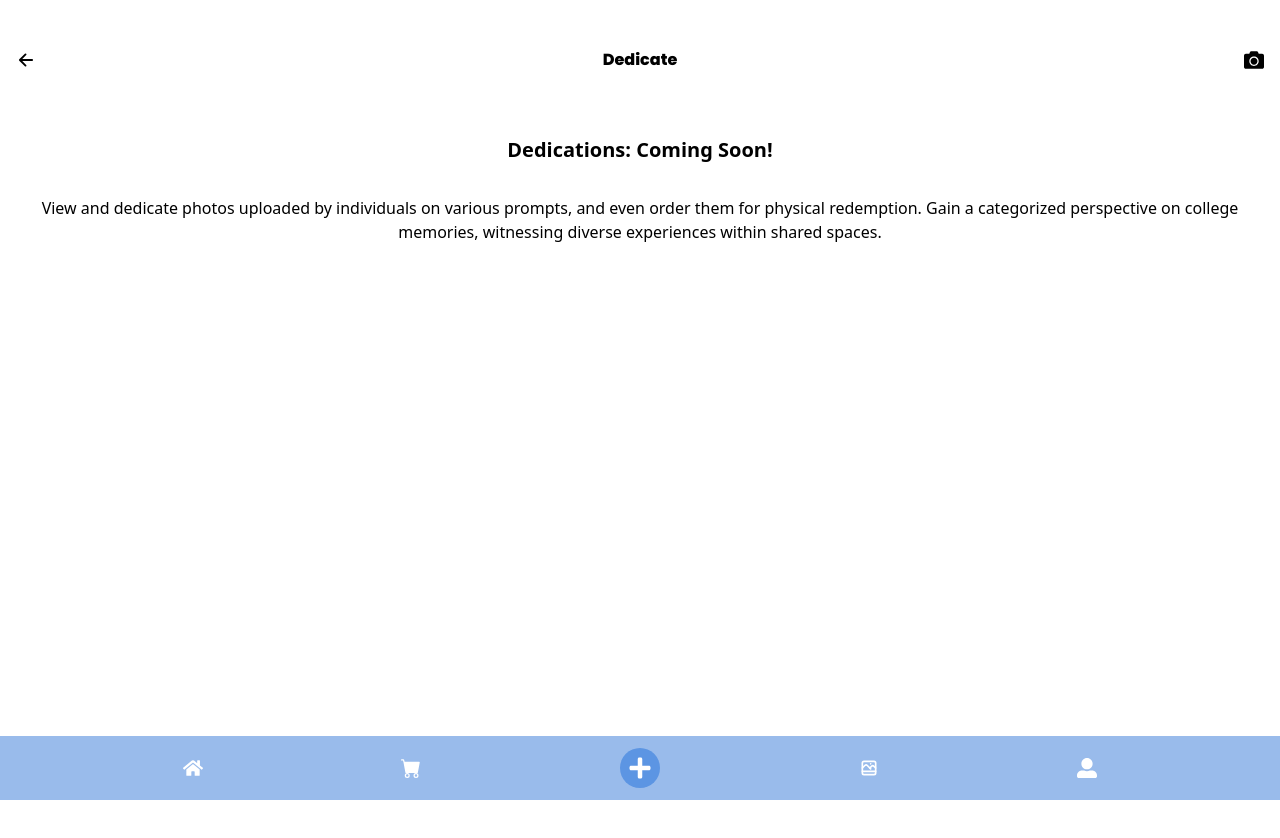
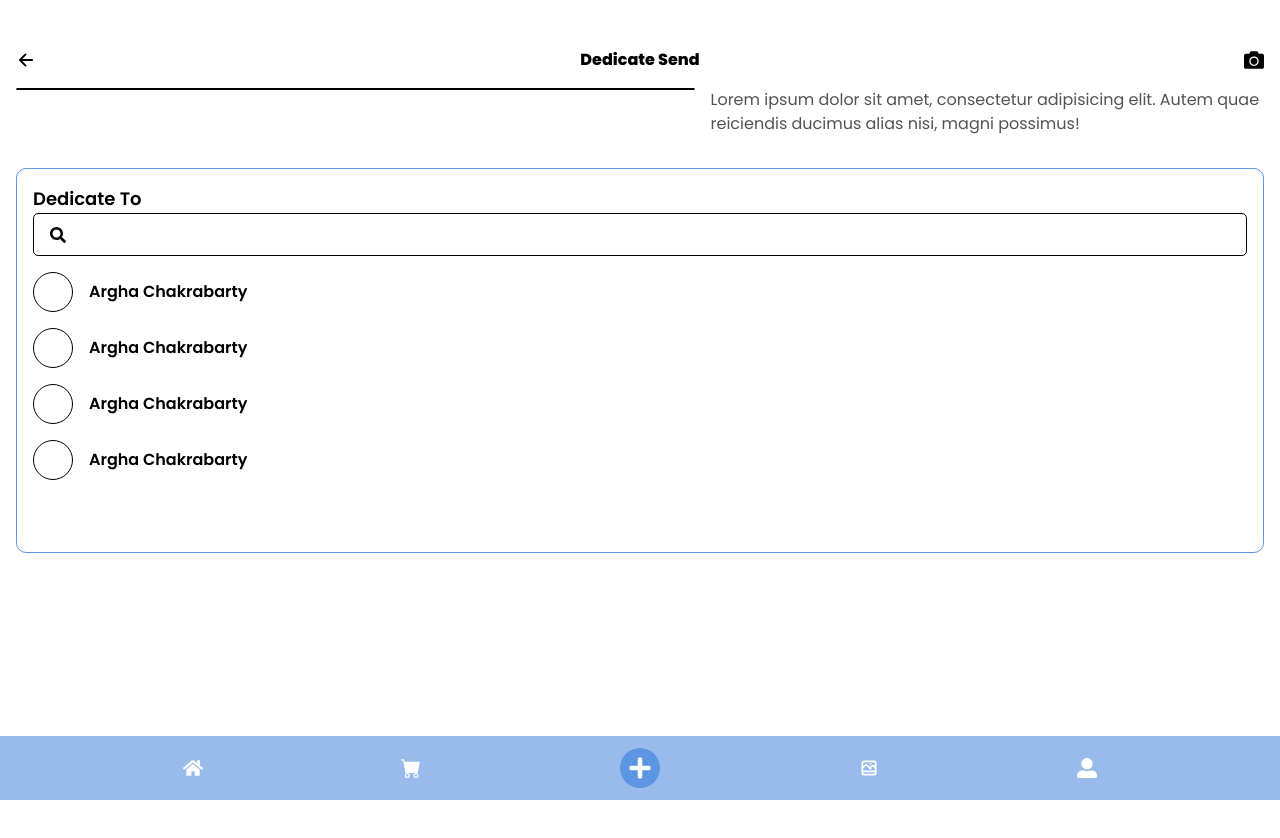
Before and after one commit to candyd-tech/web-app, a Next.js app: page /dedicate in a window 1280 px wide. Shown: the top 838 px of the page. Before the commit the page ends 800 px from the top, so only its background shows below. Built offline with nearby package versions, Linux system fonts and the light colour scheme; no server answers; sample sign-in values are in the browser's storage.

Commit message:
added designs for order and dedication

```diff
--- a/components/home/homeFeed.tsx
+++ b/components/home/homeFeed.tsx
@@ -5,6 +5,7 @@ import { useEffect, useState } from 'react'
 import InfiniteScroll from "react-infinite-scroll-component";
 import axios from 'axios'
 import { resize } from '../resize';
+import Link from 'next/link';
 
 const inter = Poppins({
   weight: ['100', '200', '300', '400', '500', '600', '700', '800'],
@@ -22,13 +23,13 @@ const FeedButton = ({title, onclick}: {title: string, onclick: () => void}) => {
 const FeedImages = ({post}: {post: any}) => {
   const imgUrl = resize(post.media_url, 'w_200')
   return (
-    <div className={`${styles.feed_images}`}>
+    <Link href={ `/post/${post.id}` } className={`${styles.feed_images}`}>
       <div>
         <img
           src={imgUrl}
         />
       </div>
-    </div>
+    </Link>
   )
 }
 
--- a/components/profile/profileFeed.tsx
+++ b/components/profile/profileFeed.tsx
@@ -46,7 +46,7 @@ const GalleryPhotos = ({post_id}: {post_id: string}) => {
   return (
     <div className={`${profile_styles.gallery_images}`}>
       {!loading && media &&
-        <Link href={ `/${post_id}` }>
+        <Link href={ `/post/${post_id}` }>
           <img src={resize(media.compressed_url, 'w_300')} alt={post.caption} />
         </Link>
       }
--- a/pages/dedicate.tsx
+++ b/pages/dedicate.tsx
@@ -1,15 +1,59 @@
 import Nav from "@/components/nav";
 import TopBar from "@/components/topBar";
-import ComingSoon from "@/components/soon";
+
+import styles from "@/styles/dedicate.module.scss";
+import { FaSearch } from "react-icons/fa";
+import { Poppins } from 'next/font/google'
+
+const inter = Poppins({
+  weight: ['100', '200', '300', '400', '500', '600', '700', '800'],
+  subsets: [ 'latin' ]
+})
+
+const UserSelection = () => {
+  return (
+    <div>
+      <div></div>
+      <p className="font-semibold">Argha Chakrabarty</p>
+    </div>
+  )
+
+}
 
 const Dedicate = () => {
   return (
-    <div>
+    <div className={`${inter.className} ${ styles.container }`}>
+
       <Nav />
-      <TopBar title={"Dedicate"}/>
-      <ComingSoon
-        title="Dedications: Coming Soon!"
-        content="View and dedicate photos uploaded by individuals on various prompts, and even order them for physical redemption. Gain a categorized perspective on college memories, witnessing diverse experiences within shared spaces." />
+      <TopBar title={"Dedicate Send"}/>
+      <div className={styles.content}>
+        <div className={`${ styles.post_content }`}>
+          <div>
+          </div>
+
+          <p>Lorem ipsum dolor sit amet, consectetur adipisicing elit. Autem quae reiciendis ducimus alias nisi, magni possimus!</p>
+        </div>
+
+        <div className={`${ styles.dedicate_to }`}>
+          <div>
+            <div className={ `${styles.input_box}` }>
+              <label className="text-lg font-semibold" htmlFor="userName">Dedicate To</label>
+              <div>
+                <p><FaSearch /></p>
+                <input type="text" id="userName" />
+              </div>
+            </div>
+
+            <div className={`${ styles.user_names }`}>
+              <UserSelection />
+              <UserSelection />
+              <UserSelection />
+              <UserSelection />
+            </div>
+          </div>
+        </div>
+
+      </div>
     </div>
   )
 }
--- a/pages/order.tsx
+++ b/pages/order.tsx
@@ -1,13 +1,45 @@
 import Nav from "@/components/nav";
-import ComingSoon from "@/components/soon";
 import TopBar from "@/components/topBar";
+import { Poppins } from 'next/font/google'
+
+
+const inter = Poppins({
+  weight: ['100', '200', '300', '400', '500', '600', '700', '800'],
+  subsets: [ 'latin' ]
+})
+
+
+const IndiOrder = () => {
+  return (
+    <div className={ `${inter.className} flex min-h-[10rem] border-[1px] rounded-md border-black gap-2` }
+    >
+      <div className="flex-1"></div>
+      <div className="flex-1 flex flex-col items-start justify-between py-2 px-4">
+        <div>
+          <h3 className="font-bold text-[#5c95e3]">A very very very very large Caption</h3>
+          <p>User Name</p>
+        </div>
+
+        <div className="flex justify-between items-center w-full">
+          <p>Price</p>
+          <button className="px-6 py-[2px] text-white rounded-md bg-[#5c95e3]">Buy</button>
+        </div>
+      </div>
+    </div>
+  )
+}
 
 const Order = () => {
   return (
     <div>
       <Nav />
       <TopBar title={"Orders"}/>
-      <ComingSoon title={"Memory Mementos: Coming Soon!"} content="Experience our physical redemption feature! Redeem your uploads and dedications in various formats such as polaroids, doodle frames, and memory books, turning your college memories with friends into cherished tangible keepsakes." />
+      <div className="flex flex-col gap-4 px-4 py-4">
+        <IndiOrder />
+        <IndiOrder />
+        <IndiOrder />
+        <IndiOrder />
+      </div>
     </div>
   )
 }
--- /dev/null
+++ b/styles/dedicate.module.scss
@@ -0,0 +1,84 @@
+.container {
+  min-height: calc(100vh + 4rem);
+}
+
+.content {
+  height: 100%;
+  padding: 0 1rem;
+
+  display: flex;
+  flex-direction: column;
+  gap: 2rem;
+}
+
+.post_content {
+  flex: 1;
+  height: 30vh;
+
+  display: flex;
+  gap: 1rem;
+
+  & > div {
+    flex: 0.55;
+    width: 100%;
+    height: 100%;
+    border: 1px solid black;
+    border-radius: 5px;
+  }
+
+  & > p {
+    flex: 0.45;
+    color: #515453;
+  }
+}
+
+.dedicate_to {
+  flex: 1;
+  height: 100%;
+  padding: 1rem;
+
+  border: 1px solid #5c95e3;
+  border-radius: 10px;
+}
+
+.input_box {
+  display: flex;
+  flex-direction: column;
+
+  & > div {
+    display: flex;
+    align-items: center;
+    border: 1px solid black;
+    padding: 0.5rem 1rem;
+    border-radius: 5px;
+  }
+
+  input {
+    // border-bottom: 1px solid black;
+    height: 100%;
+  }
+}
+
+.user_names {
+  min-height: 35vh;
+  padding-top: 1rem;
+
+  display: flex;
+  flex-direction: column;
+  align-items: flex-start;
+
+  gap: 1rem;
+
+  & > div {
+    display: flex;
+    align-items: center;
+    gap: 1rem;
+
+    & > div {
+      width: 40px;
+      height: 40px;
+      border: 1px solid black;
+      border-radius: 50%;
+    }
+  }
+}
```
Also changed, not shown: pages/post/[post].tsx (renamed from pages/[post].tsx).
